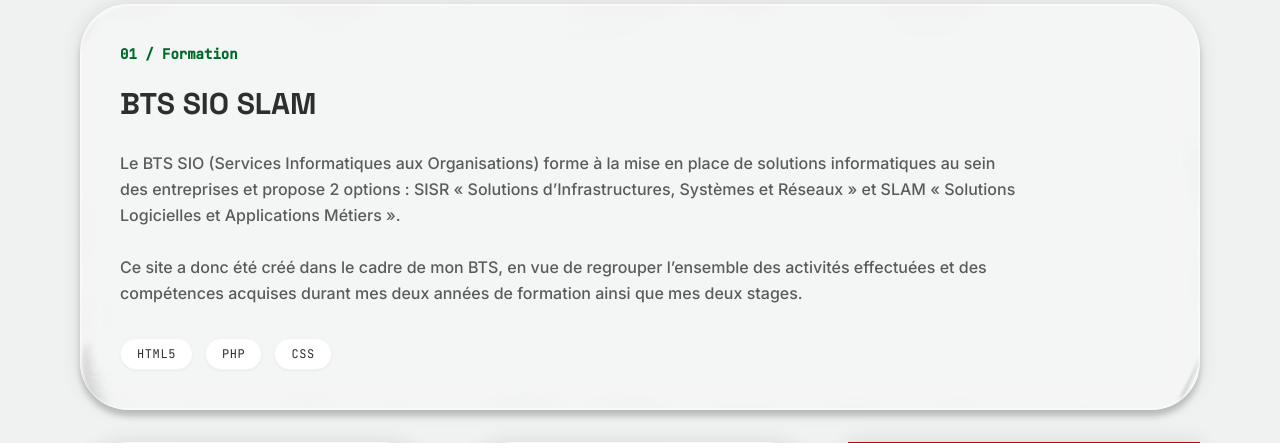
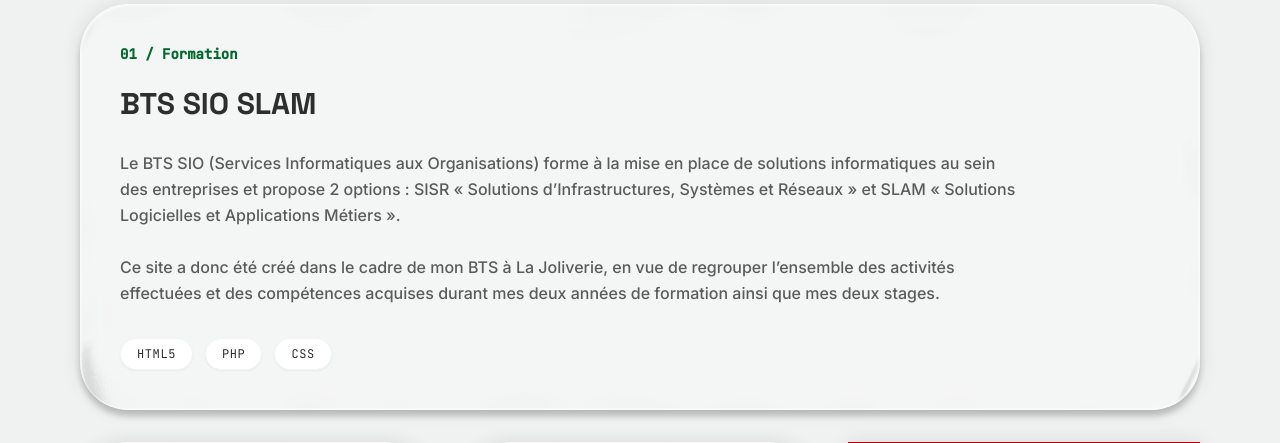
Before and after one commit to MINLEGO/Portfolio-Louis-MOULINET, a PHP site: page / in a window 1280 px wide. Shown: the part 936-1379 px from the top of the page. Run offline with PHP 8.4, Linux system fonts and the light colour scheme; some web fonts are replaced.

Commit message:
update CV & mention de la joliverie

```diff
--- a/public/index.php
+++ b/public/index.php
@@ -89,7 +89,7 @@ $recent_projects = array_slice($projects, 0, 2);
                             d’Infrastructures, Systèmes et Réseaux » et SLAM « Solutions Logicielles et Applications
                             Métiers ».
                             <br><br>
-                            Ce site a donc été créé dans le cadre de mon BTS, en vue de regrouper l’ensemble des activités
+                            Ce site a donc été créé dans le cadre de mon BTS à La Joliverie, en vue de regrouper l’ensemble des activités
                             effectuées et des compétences acquises durant mes deux années de formation ainsi que mes deux
                             stages.
                         </p>
@@ -265,7 +265,7 @@ $recent_projects = array_slice($projects, 0, 2);
                 <h2 class="font-headline text-5xl font-bold tracking-tighter mb-12">Construire le prochain
                     standard numérique.</h2>
                 <div class="cta-buttons">
-                    <a href="media/Recherche de stage BTS SIO SLAM MOULINET--PRIMA Louis-8.pdf" download
+                    <a href="media/Recherche de stage BTS SIO SLAM MOULINET--PRIMA Louis.pdf" download
                         class="btn-primary glass-btn shadow-xl">
                         Télécharger le CV
                     </a>
```
Also changed, not shown: 2 other files.
